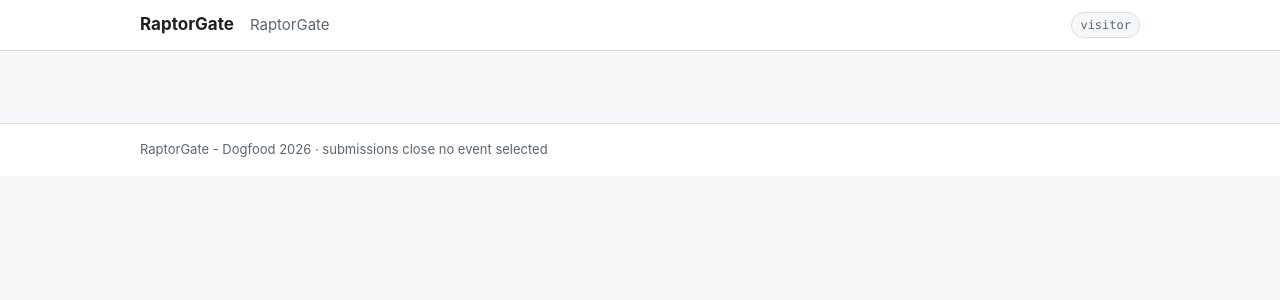
After one commit to muffedd/raptorgate-dogfood-2026, a Django app: template src/templates/dashboard_base.html in a window 1280 px wide. The commit adds this page. Shown: the top 300 px of the page. Run offline with Django 5.2, Linux system fonts and the light colour scheme; the template is opened without the code that fills it, so the values that code supplies are empty.

Commit message:
Adapt dashboard layout and stylesheet for live public gallery

```diff
--- /dev/null
+++ b/src/static/raptorgate.css
@@ -0,0 +1,310 @@
+/* =====================================================================
+   RaptorGate - shared stylesheet for dashboard_*.html / judge_*.html
+   Adapted from Jasper's standalone stylesheet for the live gallery.
+   Design goal: plain, clean, functional judging portal. One typeface,
+   one accent, no marketing chrome.
+   ===================================================================== */
+
+:root {
+  --ink: #1c2024;
+  --muted: #5c6670;
+  --line: #d9dee3;
+  --bg: #f6f7f8;
+  --panel: #ffffff;
+  --accent: #2b5fd9;
+  --accent-ink: #ffffff;
+  --ok: #1e7d43;
+  --warn: #9a6200;
+  --danger: #b3261e;
+  --radius: 6px;
+  --mono: "SFMono-Regular", Consolas, "Liberation Mono", monospace;
+}
+
+* { box-sizing: border-box; }
+
+body {
+  margin: 0;
+  font-family: -apple-system, BlinkMacSystemFont, "Segoe UI", Roboto, Helvetica, Arial, sans-serif;
+  font-size: 15px;
+  line-height: 1.5;
+  color: var(--ink);
+  background: var(--bg);
+}
+
+.wrap { max-width: 1040px; margin: 0 auto; padding: 0 20px; }
+
+/* ---- header ------------------------------------------------------- */
+.site-header {
+  background: var(--panel);
+  border-bottom: 1px solid var(--line);
+}
+.header-inner {
+  display: flex;
+  align-items: center;
+  gap: 16px;
+  padding-top: 12px;
+  padding-bottom: 12px;
+  flex-wrap: wrap;
+}
+.brand {
+  font-weight: 700;
+  font-size: 17px;
+  color: var(--ink);
+  text-decoration: none;
+}
+.event-name { color: var(--muted); }
+.site-nav { display: flex; gap: 4px; flex-wrap: wrap; margin-left: auto; }
+.site-nav a {
+  color: var(--muted);
+  text-decoration: none;
+  padding: 6px 10px;
+  border-radius: var(--radius);
+}
+.site-nav a:hover { background: var(--bg); color: var(--ink); }
+.site-nav a[aria-current="page"] {
+  color: var(--accent);
+  font-weight: 600;
+  background: #e8effc;
+}
+.role-badge {
+  font-family: var(--mono);
+  font-size: 12px;
+  padding: 3px 8px;
+  border: 1px solid var(--line);
+  border-radius: 999px;
+  color: var(--muted);
+  background: var(--bg);
+}
+.role-organizer { color: var(--accent); border-color: var(--accent); background: #e8effc; }
+.role-judge { color: var(--ok); border-color: var(--ok); background: #e6f4ec; }
+
+/* ---- mock banner (preview only; delete once wired) ----------------- */
+.mock-banner {
+  margin: 12px 0 0;
+  padding: 8px 12px;
+  font-family: var(--mono);
+  font-size: 12px;
+  color: var(--warn);
+  background: #fdf3e0;
+  border: 1px dashed var(--warn);
+  border-radius: var(--radius);
+}
+
+/* ---- main content -------------------------------------------------- */
+.site-main { padding-top: 24px; padding-bottom: 48px; }
+h1 { font-size: 24px; margin: 0 0 4px; }
+h2 { font-size: 17px; margin: 0 0 12px; }
+.lede { color: var(--muted); margin: 0 0 24px; }
+.muted { color: var(--muted); }
+
+/* ---- stat cards ---------------------------------------------------- */
+.stat-grid {
+  display: grid;
+  grid-template-columns: repeat(auto-fit, minmax(180px, 1fr));
+  gap: 12px;
+  margin-bottom: 24px;
+}
+.stat-card {
+  background: var(--panel);
+  border: 1px solid var(--line);
+  border-radius: var(--radius);
+  padding: 16px;
+  display: flex;
+  flex-direction: column;
+  gap: 2px;
+}
+.stat-value { font-size: 26px; font-weight: 700; }
+.stat-sub { font-size: 15px; color: var(--muted); font-weight: 400; }
+.stat-label { color: var(--muted); font-size: 13px; }
+
+/* ---- panels -------------------------------------------------------- */
+.panel {
+  background: var(--panel);
+  border: 1px solid var(--line);
+  border-radius: var(--radius);
+  padding: 16px 20px;
+  margin-bottom: 24px;
+}
+
+/* ---- tables -------------------------------------------------------- */
+.table {
+  width: 100%;
+  border-collapse: collapse;
+  background: var(--panel);
+}
+.table th, .table td {
+  text-align: left;
+  padding: 10px 12px;
+  border-bottom: 1px solid var(--line);
+  vertical-align: middle;
+}
+.table th {
+  font-size: 12px;
+  text-transform: uppercase;
+  letter-spacing: 0.04em;
+  color: var(--muted);
+  font-weight: 600;
+}
+.table tr:last-child td { border-bottom: none; }
+
+/* ---- badges -------------------------------------------------------- */
+.badge {
+  display: inline-block;
+  font-size: 12px;
+  font-weight: 600;
+  padding: 2px 8px;
+  border-radius: 999px;
+  border: 1px solid var(--line);
+  color: var(--muted);
+  background: var(--bg);
+  white-space: nowrap;
+}
+.badge-ok { color: var(--ok); border-color: #bfe3cd; background: #e6f4ec; }
+.badge-warn { color: var(--warn); border-color: #ecd9ae; background: #fdf3e0; }
+.badge-danger { color: var(--danger); border-color: #f0c3c0; background: #fbe9e8; }
+.badge-track { color: var(--accent); border-color: #c3d4f6; background: #e8effc; }
+
+/* ---- progress ------------------------------------------------------ */
+.progress {
+  height: 8px;
+  background: var(--bg);
+  border: 1px solid var(--line);
+  border-radius: 999px;
+  overflow: hidden;
+  min-width: 120px;
+}
+.progress span { display: block; height: 100%; background: var(--accent); }
+.progress-large { height: 14px; max-width: 480px; }
+
+/* ---- flag list ----------------------------------------------------- */
+.flag-list { list-style: none; margin: 0; padding: 0; }
+.flag-list li {
+  padding: 10px 0;
+  border-bottom: 1px solid var(--line);
+  display: flex;
+  gap: 10px;
+  align-items: baseline;
+  flex-wrap: wrap;
+}
+.flag-list li:last-child { border-bottom: none; }
+
+/* ---- pipeline ------------------------------------------------------ */
+.pipeline {
+  display: flex;
+  flex-wrap: wrap;
+  gap: 6px;
+  list-style: none;
+  margin: 0;
+  padding: 0;
+}
+.pipeline li {
+  font-size: 13px;
+  padding: 5px 10px;
+  border-radius: var(--radius);
+  border: 1px solid var(--line);
+  color: var(--muted);
+  background: var(--bg);
+}
+.pipeline li.done { color: var(--ok); border-color: #bfe3cd; background: #e6f4ec; }
+.pipeline li.current {
+  color: var(--accent);
+  border-color: var(--accent);
+  background: #e8effc;
+  font-weight: 600;
+}
+
+/* ---- gallery cards ------------------------------------------------- */
+.card-grid {
+  display: grid;
+  grid-template-columns: repeat(auto-fill, minmax(280px, 1fr));
+  gap: 16px;
+}
+.card {
+  background: var(--panel);
+  border: 1px solid var(--line);
+  border-radius: var(--radius);
+  padding: 16px;
+  display: flex;
+  flex-direction: column;
+  gap: 10px;
+}
+.card-header {
+  display: flex;
+  justify-content: space-between;
+  align-items: baseline;
+  gap: 8px;
+}
+.card-title { font-size: 16px; margin: 0; }
+.card-summary { margin: 0; color: var(--muted); flex: 1; }
+.card-meta {
+  display: flex;
+  justify-content: space-between;
+  font-size: 13px;
+  color: var(--muted);
+  border-top: 1px solid var(--line);
+  padding-top: 10px;
+}
+
+/* ---- forms --------------------------------------------------------- */
+.inline-form { display: flex; gap: 10px; margin-top: 14px; flex-wrap: wrap; }
+.btn {
+  font: inherit;
+  font-weight: 600;
+  padding: 8px 14px;
+  border-radius: var(--radius);
+  border: 1px solid var(--accent);
+  background: var(--accent);
+  color: var(--accent-ink);
+  cursor: pointer;
+  text-decoration: none;
+  display: inline-block;
+}
+.btn-secondary {
+  background: var(--panel);
+  color: var(--accent);
+}
+.btn-small { padding: 4px 10px; font-size: 13px; }
+.btn[disabled] { opacity: 0.5; cursor: not-allowed; }
+
+.score-form fieldset { border: 1px solid var(--line); border-radius: var(--radius); }
+.score-form legend { font-weight: 600; padding: 0 6px; }
+.criterion { padding: 12px 0; border-bottom: 1px solid var(--line); }
+.criterion:last-child { border-bottom: none; }
+.criterion label { font-weight: 600; }
+.weight {
+  font-family: var(--mono);
+  font-size: 12px;
+  color: var(--muted);
+  margin-left: 6px;
+}
+.criterion-desc { margin: 2px 0 8px; color: var(--muted); font-size: 13px; }
+.scale { display: flex; gap: 14px; flex-wrap: wrap; }
+.scale label { font-weight: 400; display: flex; align-items: center; gap: 4px; }
+textarea {
+  width: 100%;
+  font: inherit;
+  padding: 8px;
+  border: 1px solid var(--line);
+  border-radius: var(--radius);
+  resize: vertical;
+}
+.credits-meter { font-size: 14px; margin-top: 14px; }
+
+/* ---- results deltas ------------------------------------------------ */
+.delta-up { color: var(--ok); font-weight: 600; }
+.delta-down { color: var(--danger); font-weight: 600; }
+
+/* ---- footer -------------------------------------------------------- */
+.site-footer {
+  border-top: 1px solid var(--line);
+  color: var(--muted);
+  font-size: 13px;
+  padding-top: 16px;
+  padding-bottom: 16px;
+  background: var(--panel);
+}
+
+.inline-form label { color: var(--muted); font-size: 13px; display: flex; flex-direction: column; gap: 3px; }
+.inline-form input { font: inherit; padding: 8px; border: 1px solid var(--line); border-radius: var(--radius); }
+.inline-form button { align-self: flex-end; }
+@media(max-width: 680px) { .site-nav { margin-left: 0; } .table { display: block; overflow-x: auto; } }
--- /dev/null
+++ b/src/templates/dashboard_base.html
@@ -0,0 +1,39 @@
+{% comment %}
+=====================================================================
+RaptorGate - dashboard base layout (organizer / judge / public pages)
+Adapted from Jasper's preview for the live public gallery. Other dashboard drafts are not routed.
+=====================================================================
+{% endcomment %}
+{% load static %}
+<!DOCTYPE html>
+<html lang="en">
+<head>
+  <meta charset="utf-8">
+  <meta name="viewport" content="width=device-width, initial-scale=1">
+  <title>{% block title %}RaptorGate{% endblock %}</title>
+  <link rel="stylesheet" href="{% static 'raptorgate.css' %}">
+</head>
+<body class="{% block body_class %}{% endblock %}">
+<header class="site-header">
+  <div class="wrap header-inner">
+    <a class="brand" href="{% url 'gallery' %}">RaptorGate</a>
+    <span class="event-name">{% block event_name %}{{ event.title|default:'RaptorGate' }}{% endblock %}</span>
+    <nav class="site-nav">
+      {% block nav %}{% endblock %}
+    </nav>
+    <span class="role-badge role-{% block role_slug %}visitor{% endblock %}">{% block role %}visitor{% endblock %}</span>
+  </div>
+</header>
+
+<main class="wrap site-main">
+  {% block content %}{% endblock %}
+</main>
+
+<footer class="site-footer">
+  <div class="wrap">
+    RaptorGate - Dogfood 2026 &middot; submissions close
+    {% block submissions_close %}{% if event %}{{ event.submissions_close|date:'Y-m-d H:i' }} UTC{% else %}no event selected{% endif %}{% endblock %}
+  </div>
+</footer>
+</body>
+</html>
```
Also changed, not shown: src/templates/gallery.html (+19 -1 lines).
